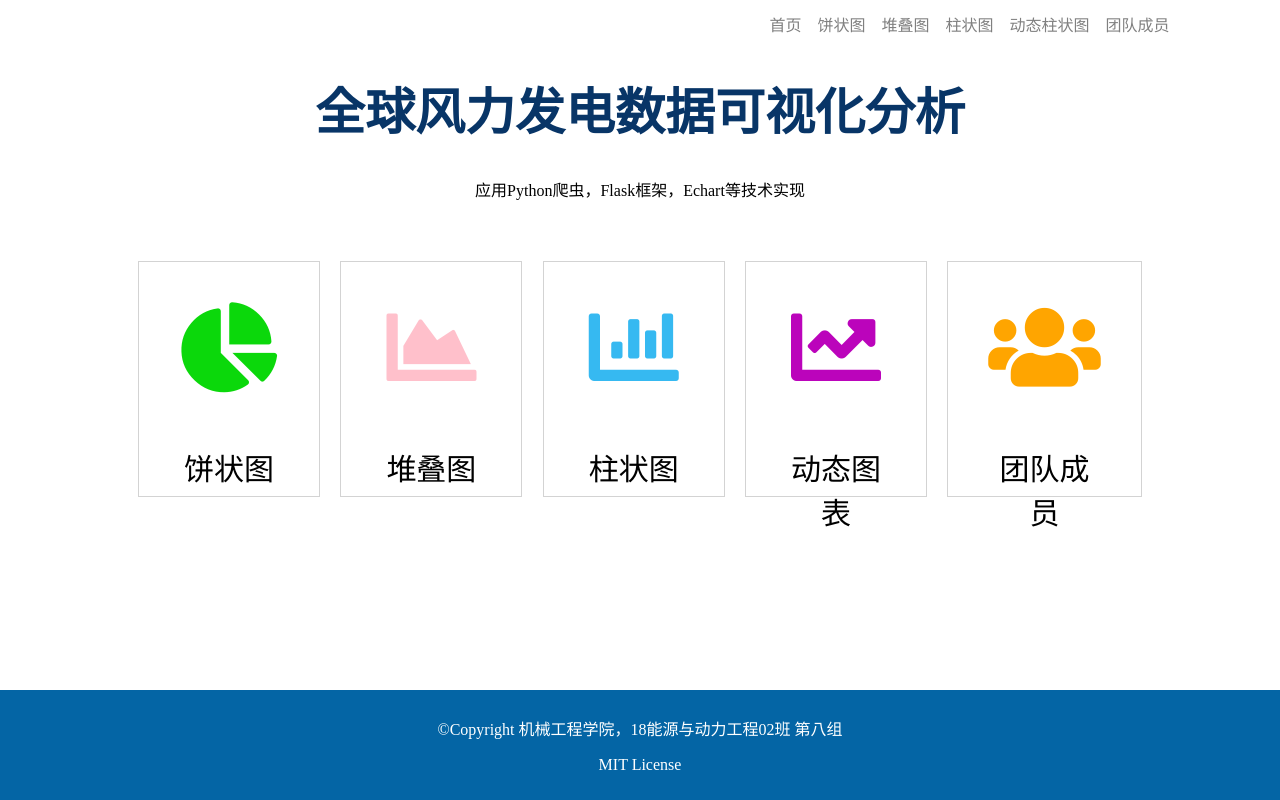
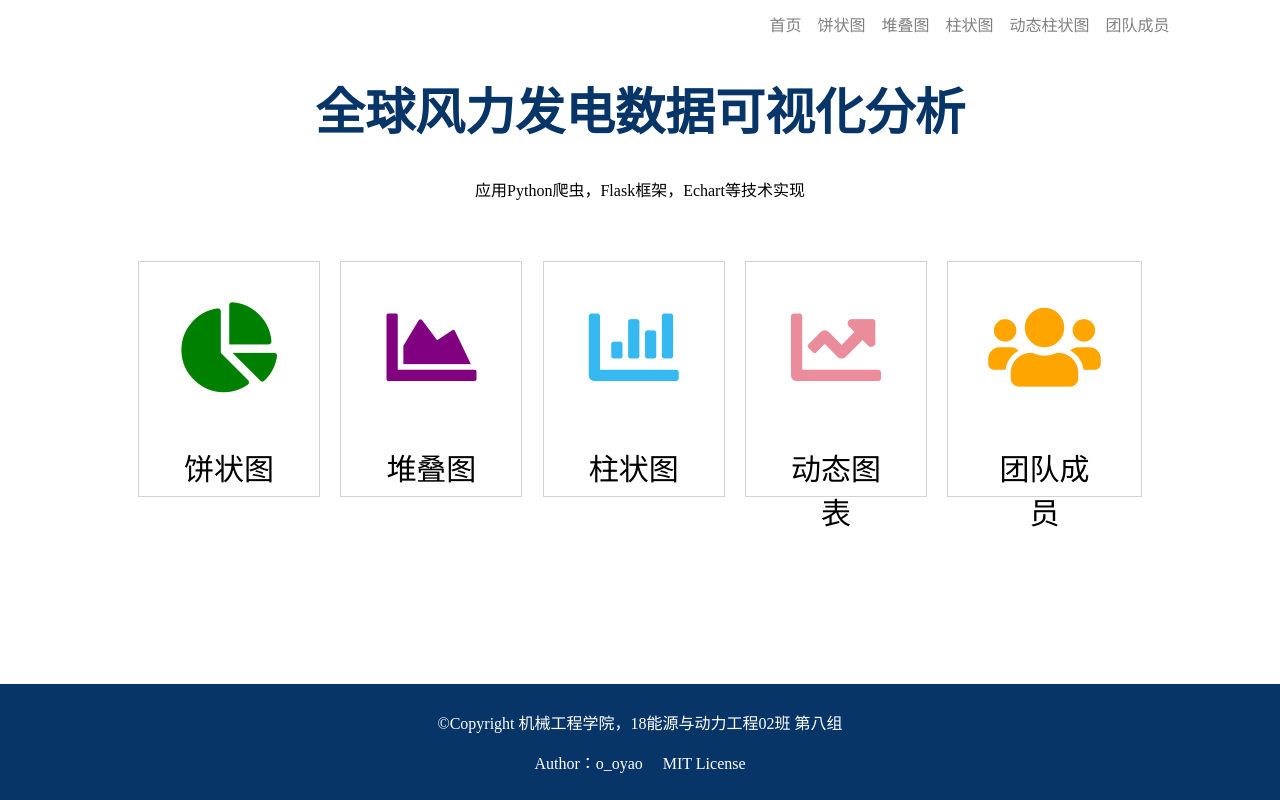
Before and after one commit to DyingDown/Wind-Energy-Visualization, a Flask app: page / in a window 1280 px wide. Run offline with Flask 2, Linux system fonts and the light colour scheme; some web fonts are replaced.

Commit message:
change styles and add author

```diff
--- a/static/css/index.css
+++ b/static/css/index.css
@@ -80,7 +80,7 @@ body {
 }
 #footer {
     width: 100%;
-    background-color: rgb(4, 101, 165);
+    background-color: rgb(8,53,103);
     padding: 10px 0;
     position: fixed;
     bottom: 0;
@@ -99,10 +99,10 @@ body {
 }
 
 .fa-chart-pie {
-    color: rgb(11, 216, 11);
+    color: green;
 }
 .fa-chart-area {
-    color: pink
+    color: purple
 }
 .fa-chart-bar {
     color: rgb(54, 185, 241)
@@ -112,7 +112,7 @@ body {
 }
 
 .fa-chart-line {
-    color: rgb(187, 4, 187)
+    color: rgb(235, 140, 155)
 }
 
 .mem {
@@ -164,3 +164,15 @@ body {
     color: gray;
     text-align: center;
 }
+
+.author {
+    text-decoration: none;
+    display: block;
+    width: 13%;
+    margin: auto
+}
+.author:hover{
+
+    transform: scale(1.1);
+    /* background-color: lightgray; */
+}
--- a/templates/dynamicHistogram.html
+++ b/templates/dynamicHistogram.html
@@ -28,7 +28,7 @@
 	<div id="container" style="height: 100%"></div>
 
 
-	<script type="text/javascript">
+	<!-- <script type="text/javascript">
 		var chartDom = document.getElementById('container');
 		var myChart = echarts.init(chartDom);
 		var option;
@@ -174,6 +174,6 @@
 
 		option && myChart.setOption(option);
 
-	</script>
+	</script> -->
 </body>
 </html>
--- a/templates/index.html
+++ b/templates/index.html
@@ -63,7 +63,7 @@
     <div id="footer">
         <center>
             <p>©Copyright 机械工程学院，18能源与动力工程02班 第八组</p>
-            <p>MIT License</p>
+            <p>Author：o_oyao &nbsp;&nbsp;&nbsp; MIT License</p>
         </center>
     </div>
 
```
Also changed, not shown: templates/team.html (+7 -0 lines), README.md, static/img/avatar6.jpg (added).
